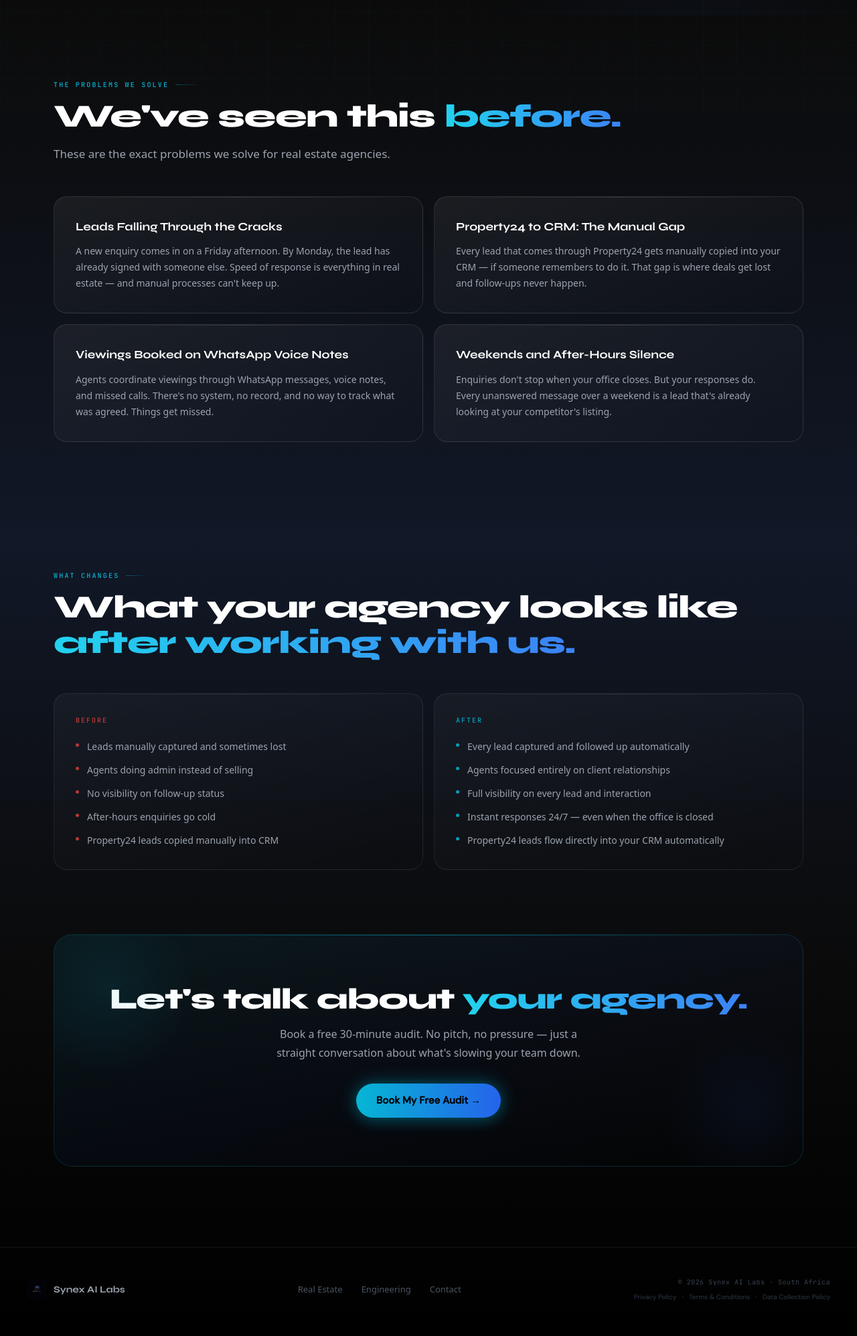
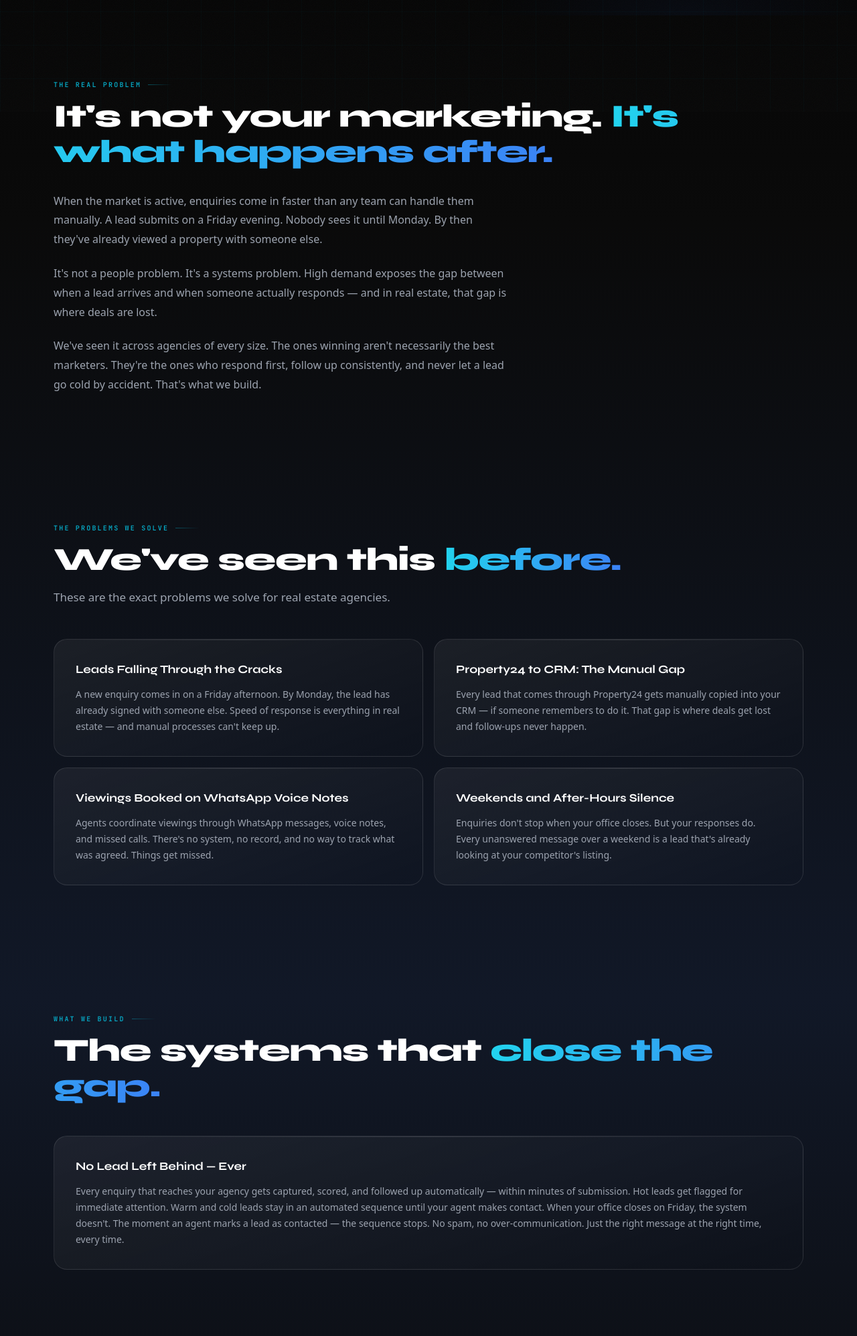
Before and after one commit to MeloPitso/SynexWebsite-Claude, a website: page real-estate.html in a window 1280 px wide. Shown: the part 633-2628 px from the top of the page at 67% size. Drawn offline with nearby package versions, Linux system fonts and the light colour scheme.

Commit message:
Add copy and new sections to homepage and real estate page
- Homepage: add intro paragraph above Real Estate Agencies bullet list in "Who We Work With" section
- Real estate: add "The Real Problem" section between hero and problem cards
- Real estate: add "What We Build" section with "No Lead Left Behind — Ever" solution card between problem cards and before/after

Co-Authored-By: Claude Sonnet 4.6 <noreply@anthropic.com>

```diff
--- a/real-estate.html
+++ b/real-estate.html
@@ -253,6 +253,19 @@ footer{position:relative;z-index:1;border-top:1px solid rgba(255,255,255,0.07);p
   </div>
 </section>
 
+<!-- THE REAL PROBLEM -->
+<div class="section">
+  <div class="reveal">
+    <div class="sec-label">The Real Problem</div>
+    <h2 class="sec-h2">It's not your marketing. <span class="grad">It's what happens after.</span></h2>
+  </div>
+  <div class="reveal d1" style="max-width:680px;margin-top:32px">
+    <p style="font-size:16px;color:#9ca3af;line-height:1.8;margin-bottom:22px">When the market is active, enquiries come in faster than any team can handle them manually. A lead submits on a Friday evening. Nobody sees it until Monday. By then they've already viewed a property with someone else.</p>
+    <p style="font-size:16px;color:#9ca3af;line-height:1.8;margin-bottom:22px">It's not a people problem. It's a systems problem. High demand exposes the gap between when a lead arrives and when someone actually responds — and in real estate, that gap is where deals are lost.</p>
+    <p style="font-size:16px;color:#9ca3af;line-height:1.8">We've seen it across agencies of every size. The ones winning aren't necessarily the best marketers. They're the ones who respond first, follow up consistently, and never let a lead go cold by accident. That's what we build.</p>
+  </div>
+</div>
+
 <!-- THE PROBLEMS WE SOLVE -->
 <div class="section">
   <div class="reveal">
@@ -280,6 +293,22 @@ footer{position:relative;z-index:1;border-top:1px solid rgba(255,255,255,0.07);p
     <div class="s-card reveal d4">
       <div class="prob-title">Weekends and After-Hours Silence</div>
       <div class="prob-body">Enquiries don't stop when your office closes. But your responses do. Every unanswered message over a weekend is a lead that's already looking at your competitor's listing.</div>
+    </div>
+
+  </div>
+</div>
+
+<!-- WHAT WE BUILD -->
+<div class="section">
+  <div class="reveal">
+    <div class="sec-label">What We Build</div>
+    <h2 class="sec-h2">The systems that <span class="grad">close the gap.</span></h2>
+  </div>
+  <div class="prob-grid" style="margin-top:48px">
+
+    <div class="s-card reveal d1" style="grid-column:1/-1">
+      <div class="prob-title">No Lead Left Behind — Ever</div>
+      <div class="prob-body">Every enquiry that reaches your agency gets captured, scored, and followed up automatically — within minutes of submission. Hot leads get flagged for immediate attention. Warm and cold leads stay in an automated sequence until your agent makes contact. When your office closes on Friday, the system doesn't. The moment an agent marks a lead as contacted — the sequence stops. No spam, no over-communication. Just the right message at the right time, every time.</div>
     </div>
 
   </div>
```
Also changed, not shown: index.html (+5 -1 lines).
